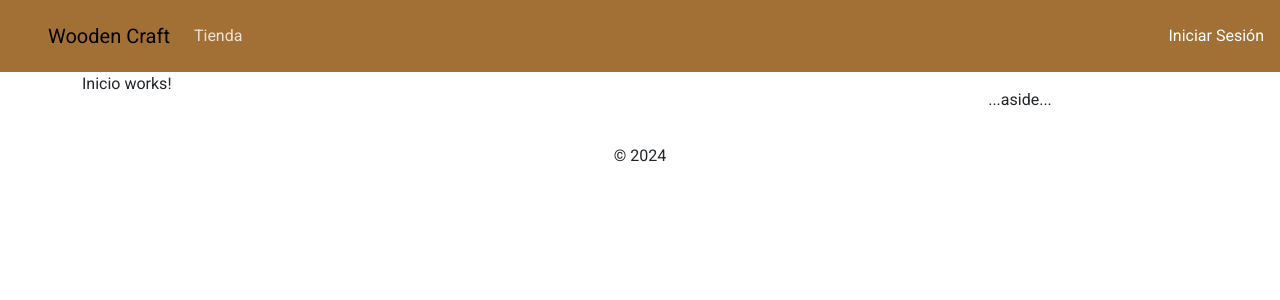
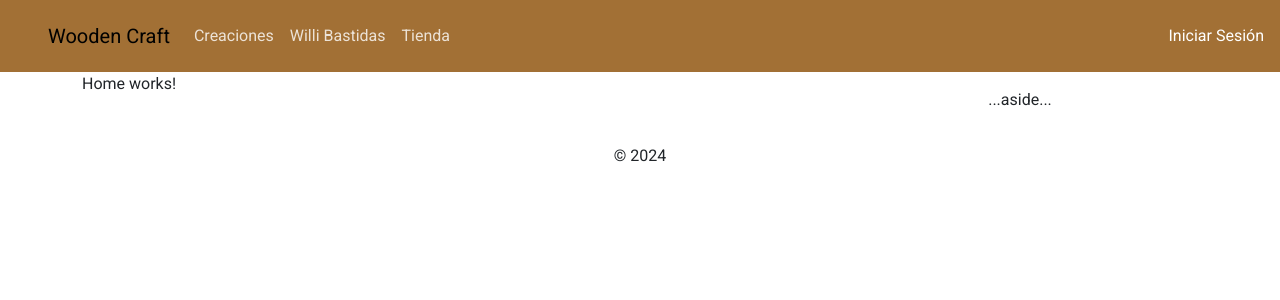
Before and after one commit to JuanArz2/frontendAngular, an Angular app in the folder frontend/: page /home in a window 1280 px wide. Shown: the top 300 px of the page. Built offline with nearby package versions, Linux system fonts and the light colour scheme.

Commit message:
Components created: shop & about-us, routered and set in Nav

```diff
--- /dev/null
+++ b/frontend/src/app/components/about-us/about-us.component.html
@@ -0,0 +1 @@
+<p>about-us works!</p>
--- a/frontend/src/app/components/home/home.component.html
+++ b/frontend/src/app/components/home/home.component.html
@@ -1 +1 @@
-<p>Inicio works!</p>
+<p>Home works!</p>
--- a/frontend/src/app/components/navigation/navigation.component.html
+++ b/frontend/src/app/components/navigation/navigation.component.html
@@ -26,6 +26,16 @@
     </button>
     <div class="collapse navbar-collapse" id="navbarNavAltMarkup">
       <div class="navbar-nav">
+        <a class="nav-link color-white opacity" routerLink="products"
+          >Creaciones</a
+        >
+      </div>
+      <div class="navbar-nav">
+        <a class="nav-link color-white opacity" routerLink="aboutUs"
+          >Willi Bastidas</a
+        >
+      </div>
+      <div class="navbar-nav">
         <a
           class="nav-link color-white opacity"
           routerLink="shop"
--- /dev/null
+++ b/frontend/src/app/components/products/products.component.html
@@ -0,0 +1 @@
+<p>products works!</p>
```
Also changed, not shown: frontend/src/app/app.routes.ts (+6 -2 lines), frontend/src/app/components/about-us/about-us.component.ts (added, +12 -0 lines), frontend/src/app/components/products/products.component.ts (added, +12 -0 lines), frontend/src/app/components/about-us/about-us.component.css (added), frontend/src/app/components/products/products.component.css (added).
